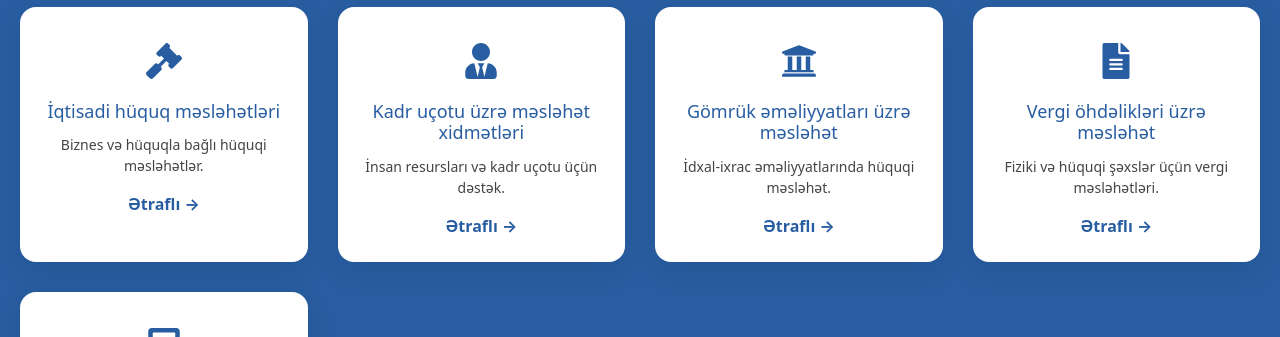
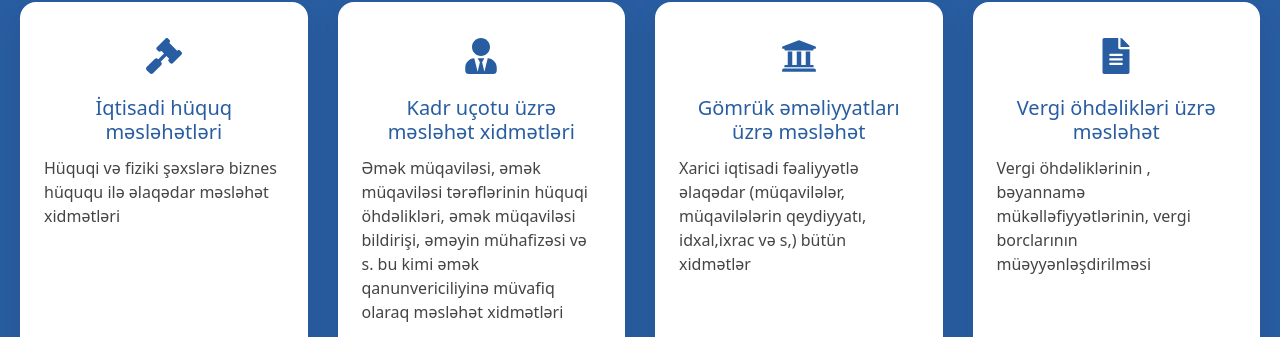
Before and after one commit to zaurkhalilli/FAM-Group-Consulting, a React (Create React App) app in the folder fam-consulting/: page /services in a window 1280 px wide. Shown: the part 615-952 px from the top of the page. Built offline with nearby package versions, Linux system fonts and the light colour scheme.

Commit message:
yenilikler elave olundu

```diff
--- a/fam-consulting/src/Components/HomeScroll/ConsultingSection.jsx
+++ b/fam-consulting/src/Components/HomeScroll/ConsultingSection.jsx
@@ -1,6 +1,5 @@
 import React from 'react';
 import './ConsultingSection.scss';
-
 const items = [
   {
     icon: '💼',
--- a/fam-consulting/src/Components/Xidmetler/Xidmetlermain.jsx
+++ b/fam-consulting/src/Components/Xidmetler/Xidmetlermain.jsx
@@ -9,32 +9,32 @@ const services = [
   {
     title: 'İqtisadi hüquq məsləhətləri',
     icon: <FaGavel />,
-    short: 'Biznes və hüquqla bağlı hüquqi məsləhətlər.',
+    short: 'Hüquqi və fiziki şəxslərə biznes hüququ ilə əlaqədar məsləhət xidmətləri',
     link: '/xidmetler/iqtisadi-huquq',
   },
   {
     title: 'Kadr uçotu üzrə məsləhət xidmətləri',
     icon: <FaUserTie />,
-    short: 'İnsan resursları və kadr uçotu üçün dəstək.',
+    short: 'Əmək müqaviləsi, əmək müqaviləsi tərəflərinin hüquqi öhdəlikləri, əmək müqaviləsi bildirişi, əməyin mühafizəsi və s. bu kimi əmək qanunvericiliyinə müvafiq olaraq məsləhət xidmətləri',
     link: '/xidmetler/kadr-ucotu',
   },
   {
     title: 'Gömrük əməliyyatları üzrə məsləhət',
     icon: <FaUniversity />,
-    short: 'İdxal-ixrac əməliyyatlarında hüquqi məsləhət.',
+    short: 'Xarici iqtisadi fəaliyyətlə əlaqədar (müqavilələr, müqavilələrin qeydiyyatı, idxal,ixrac və s,) bütün xidmətlər',
     link: '/xidmetler/gomruk',
   },
 
   {
     title: 'Vergi öhdəlikləri üzrə məsləhət',
     icon: <FaFileAlt />,
-    short: 'Fiziki və hüquqi şəxslər üçün vergi məsləhətləri.',
+    short: 'Vergi öhdəliklərinin , bəyannamə mükəlləfiyyətlərinin, vergi borclarının müəyyənləşdirilməsi',
     link: '/xidmetler/vergi',
   },
   {
     title: 'Mühasibat uçotu və tənzimlənməsi',
     icon: <FaCalculator />,
-    short: 'Uçot sisteminin qurulması və idarə olunması.',
+    short: 'Müəssisələrdə uçot siyasətinin hazırlanması, mühasibat uçotu haqqında Azərbaycan Respublikasının qanununa və BMHS-na əsasən uçotun təşkili üzrə xidmətlər',
     link: '/xidmetler/muhasibat',
   },
 ];
@@ -54,7 +54,6 @@ const Xidmetlermain = () => {
             <div className="icon">{service.icon}</div>
             <h3>{service.title}</h3>
             <p>{service.short}</p>
-            <a href={service.link}>Ətraflı →</a>
           </div>
         ))}
       </div>
--- a/fam-consulting/src/Components/Xidmetler/Xidmetlermain.scss
+++ b/fam-consulting/src/Components/Xidmetler/Xidmetlermain.scss
@@ -34,15 +34,16 @@
     }
 
     h3 {
-      font-size: 18px;
+      font-size: 20px;
       color: #285da1;
       margin-bottom: 12px;
     }
 
     p {
-      font-size: 14px;
+      font-size: 16px;
       color: #444;
       margin-bottom: 16px;
+      text-align: left;
     }
 
     a {
--- a/fam-consulting/src/Layout/Footer/Footer.jsx
+++ b/fam-consulting/src/Layout/Footer/Footer.jsx
@@ -24,7 +24,9 @@ const Footer = () => {
                 - Gəncə Ofisi
                 <br />
                 Şah İsmayıl Xətai prospekti, 93.
+                <br />
                 Mob.: (+994 50) 278-71-88
+                <br />
                 Aura Park AVM, 4-cü mərtəbə,
                 Ofis 405.
             </p>
--- a/fam-consulting/src/Layout/Navbar/Navbar.jsx
+++ b/fam-consulting/src/Layout/Navbar/Navbar.jsx
@@ -118,16 +118,8 @@ const Navbar = () => {
                   </div>
                   <div className="col-xl-2">
                     <div className="link">
-                      <div className="nav-drop nav-drop2">
                         <Link to="/services">XİDMƏTLƏR</Link>
-                        <div className="nav__dropdown">
-                          <Link to="/firstservice">İqtisadi hüquq məsləhətləri</Link>
-                          <Link to="/secondservice">Kadr uçotu üzrə məsləhət xidmətləri</Link>
-                          <Link to="/thirdservice">Gömrük əməliyyatları ilə əlaqədar məsləhət xidmətləri</Link>
-                          <Link to="/fourthservice">Hüquqi və Fiziki şəxslərin vergi öhdəlikləri üzrə məsləhət xidmətləri</Link>
-                          <Link to="/fifthservice">Mühasibat uçotunun aparılması və tənzimlənməsi üzrə məsləhət xidmətləri</Link>
-                        </div>
-                      </div>
+
                     </div>
                   </div>
                   <div className="col-xl-2"><div className="link"><Link to="/lisenziyalar">LİSENZİYALAR</Link></div></div>
--- a/fam-consulting/src/Layout/Navbar/Navbar.scss
+++ b/fam-consulting/src/Layout/Navbar/Navbar.scss
@@ -96,7 +96,7 @@
       .nav__dropdown {
         display: none;
         position: absolute;
-        top: 105%;
+        top: 108%;
         left: 0;
         background-color: #285da1;
         min-width: 160px;
@@ -105,9 +105,10 @@
 
         a {
           display: block;
-          padding: 10px;
-          font-size: 15px;
-          text-align: left;
+          padding: 20px;
+          font-size: 16px;
+          text-align: center;
+          letter-spacing: 1.1px;
           color: white;
           text-decoration: none;
           font-weight: 540;
```
Also changed, not shown: fam-consulting/src/Components/HomeScroll/backgroundFAM.png (added).
